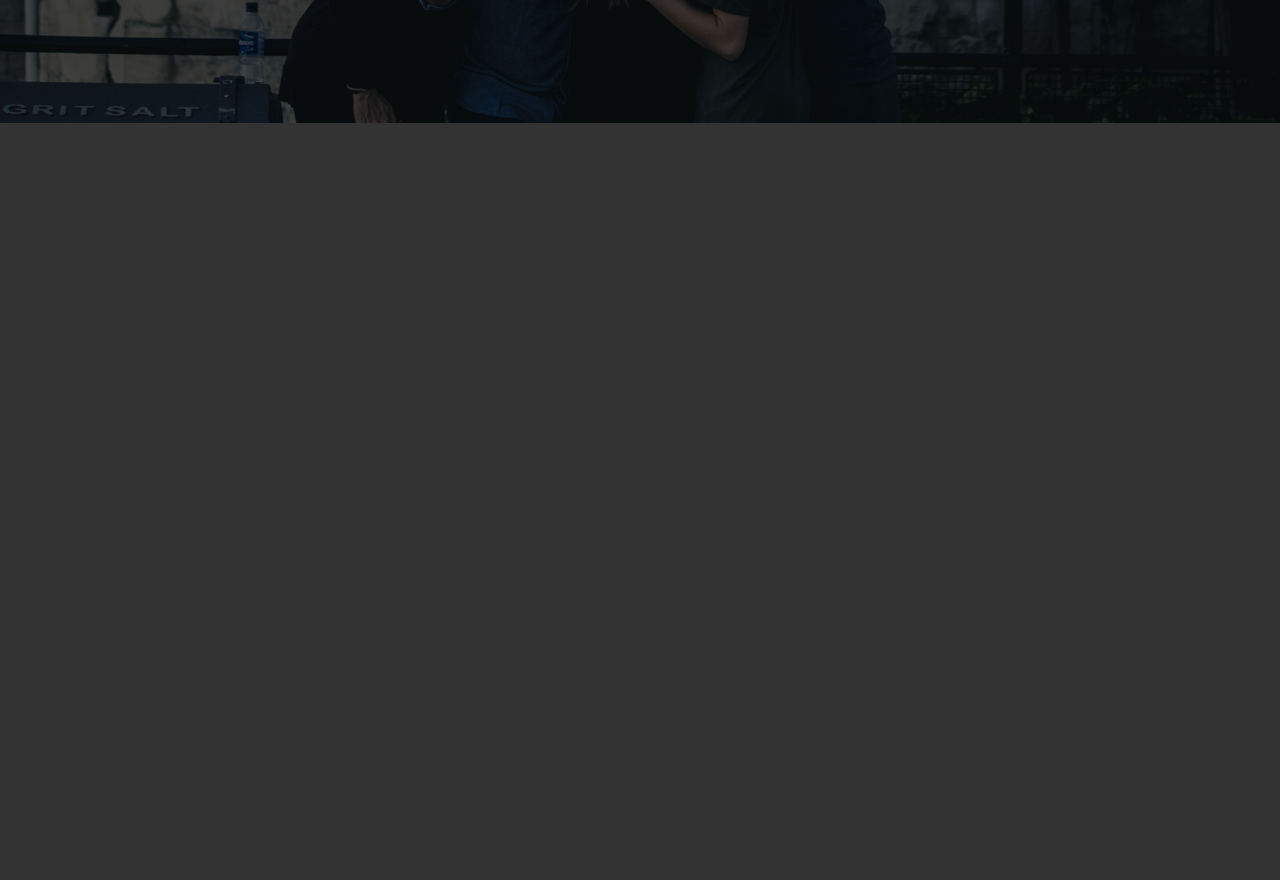
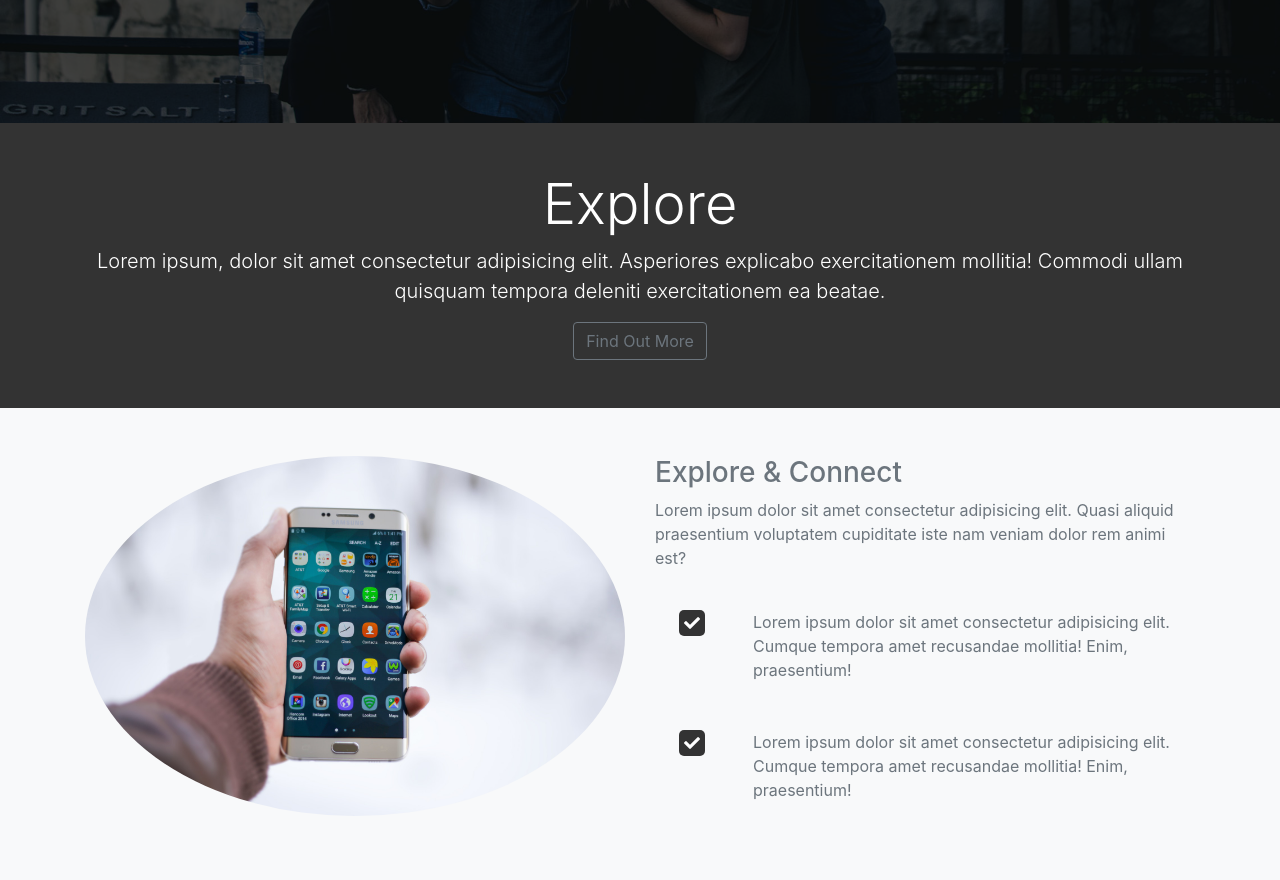
Before and after one commit to projectperfect/looplab, a plain HTML site: page index.html in a window 1280 px wide. Shown: the part 577-1457 px from the top of the page. Before the commit the page ends 800 px from the top, so only its background shows below. Drawn offline with nearby package versions, Linux system fonts and the light colour scheme.

Commit message:
explore section

```diff
--- a/css/style.css
+++ b/css/style.css
@@ -39,3 +39,11 @@ body {
   padding: 5px;
   border-radius: 5px;
 }
+
+#explore-section .fas,
+#share-section .fas {
+  background: #333;
+  color: #fff;
+  padding: 5px;
+  border-radius: 5px;
+}
--- a/index.html
+++ b/index.html
@@ -142,6 +142,65 @@
         </div>
       </div>
     </header>
+
+    <!-- EXPLORE HEAD -->
+    <section id="explore-head-section">
+      <div class="container">
+        <div class="row">
+          <div class="col text-center py-5">
+            <h1 class="display-4">Explore</h1>
+            <p class="lead">
+              Lorem ipsum, dolor sit amet consectetur adipisicing elit.
+              Asperiores explicabo exercitationem mollitia! Commodi ullam
+              quisquam tempora deleniti exercitationem ea beatae.
+            </p>
+            <a href="#" class="btn btn-outline-secondary">Find Out More</a>
+          </div>
+        </div>
+      </div>
+    </section>
+
+    <!-- EXPLORE SECTION -->
+    <section id="explore-section" class="bg-light text-muted py-5">
+      <div class="container">
+        <div class="row">
+          <div class="col-md-6">
+            <img
+              src="./img/explore-section1.jpg"
+              class="img-fluid mb-3 rounded-circle"
+              alt=""
+            />
+          </div>
+          <div class="col-md-6">
+            <h3 class="">Explore & Connect</h3>
+            <p>
+              Lorem ipsum dolor sit amet consectetur adipisicing elit. Quasi
+              aliquid praesentium voluptatem cupiditate iste nam veniam dolor
+              rem animi est?
+            </p>
+            <div class="d-flex">
+              <div class="p-4 align-self-start">
+                <i class="fas fa-check fas-2x"></i>
+              </div>
+              <div class="p-4 align-self-end">
+                Lorem ipsum dolor sit amet consectetur adipisicing elit. Cumque
+                tempora amet recusandae mollitia! Enim, praesentium!
+              </div>
+            </div>
+
+            <div class="d-flex">
+              <div class="p-4 align-self-start">
+                <i class="fas fa-check fas-2x"></i>
+              </div>
+              <div class="p-4 align-self-end">
+                Lorem ipsum dolor sit amet consectetur adipisicing elit. Cumque
+                tempora amet recusandae mollitia! Enim, praesentium!
+              </div>
+            </div>
+          </div>
+        </div>
+      </div>
+    </section>
     <script
       src="http://code.jquery.com/jquery-3.3.1.min.js"
       integrity="sha256-FgpCb/KJQlLNfOu91ta32o/NMZxltwRo8QtmkMRdAu8="
```
